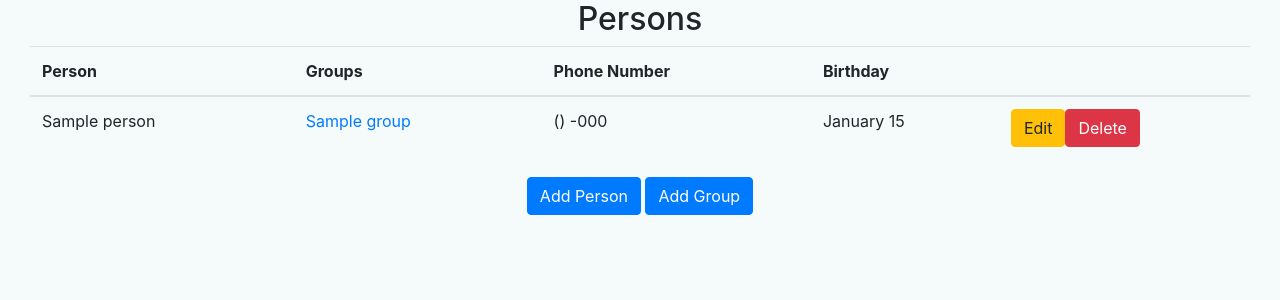
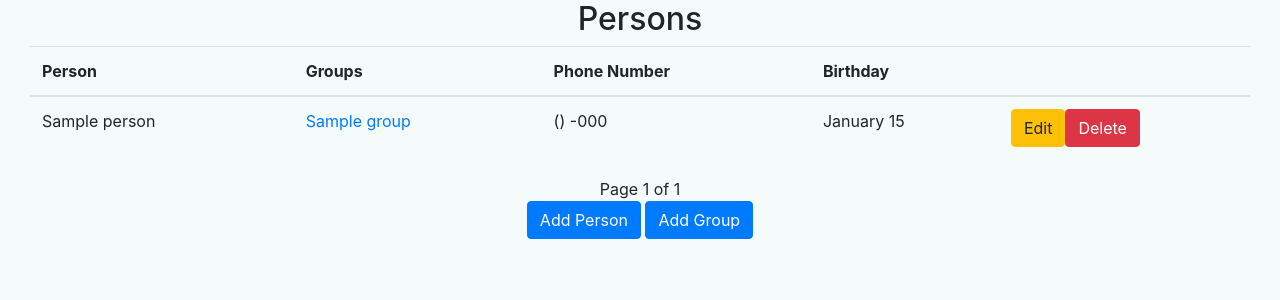
Before and after one commit to tnoff/personal-website, a Django app: page /e37047af-f536-423e-8a72-731cbced13ea/ in a window 1280 px wide. Shown: the part 56-356 px from the top of the page. Run offline with Django 3.2, Linux system fonts and the light colour scheme; tables that the repository leaves empty hold one stand-in row (values such as "Sample post"); parts of the project's set-up code (start-up, migrations or seed data) failed here and were passed over.

Commit message:
Add pagination to people

```diff
--- a/website/my_calendar/views.py
+++ b/website/my_calendar/views.py
@@ -2,6 +2,7 @@ from datetime import date, timedelta
 
 import pytz
 
+from django.core.paginator import Paginator
 from django.http import Http404, HttpResponseRedirect
 from django.shortcuts import redirect, render
 from django_otp.decorators import otp_required
@@ -249,6 +250,8 @@ def people_list(request):
     '''
     Show all persons with phone numbers and birthdays
     '''
+    page_number = request.GET.get('page')
+
     # Only show given groups
     groups = request.GET.get('groups', '')
     if groups:
@@ -270,6 +273,9 @@ def people_list(request):
         for group in groups[1:]:
             people = people | Person.objects.filter(groups__name=group) #pylint:disable=no-member
 
+    # Limit 25 results per page
+    paginator = Paginator(people, 1)
+    people = paginator.get_page(page_number)
 
     for person in people:
         person.group_names = [group.name for group in person.groups.all()]
@@ -282,8 +288,15 @@ def people_list(request):
         if person.birthday:
             person.birthday = person.birthday.strftime('%B %d')
 
+    # Groups suffix for page links
+    if groups:
+        groups = f'&groups={",".join(group for group in groups)}'
+    else:
+        groups = ''
+
     view_data = {
         'people' : people,
+        'groups': groups,
     }
     return render(request, 'my_calendar/people_list.html', view_data)
 
--- a/website/templates/my_calendar/people_list.html
+++ b/website/templates/my_calendar/people_list.html
@@ -41,6 +41,19 @@
     </tbody>
 </table>
 <div align="center">
+	<span class="step-link">
+		{% if people.has_previous %}
+            <a href="?page={{ people.previous_page_number }}{{groups}}">Previous Page</a>
+		{% endif %}
+		<span class="current">
+			Page {{ people.number }} of {{ people.paginator.num_pages }}
+		</span>
+		{% if people.has_next %}
+        <a href="?page={{ people.next_page_number }}{{groups}}">Next Page</a>
+		{% endif %}
+	</span>
+</div>
+<div align="center">
     <a href="/e37047af-f536-423e-8a72-731cbced13ea/create/">
         <button class="btn btn-primary">Add Person</button>
     </a>
```
Also changed, not shown: 1 other file.
